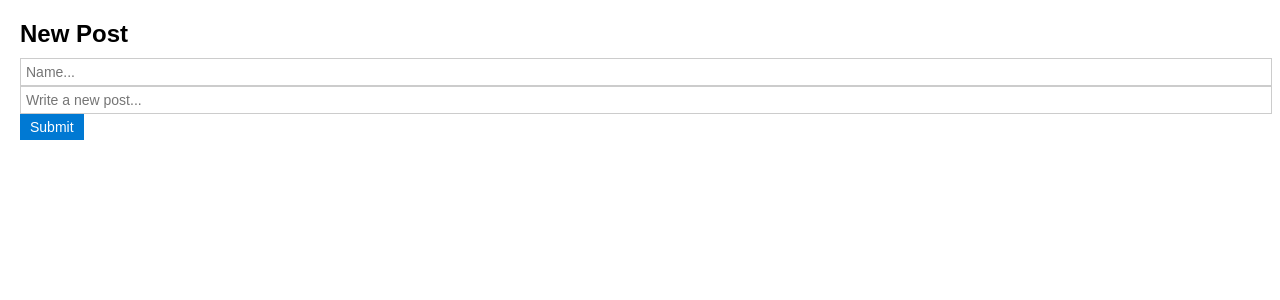
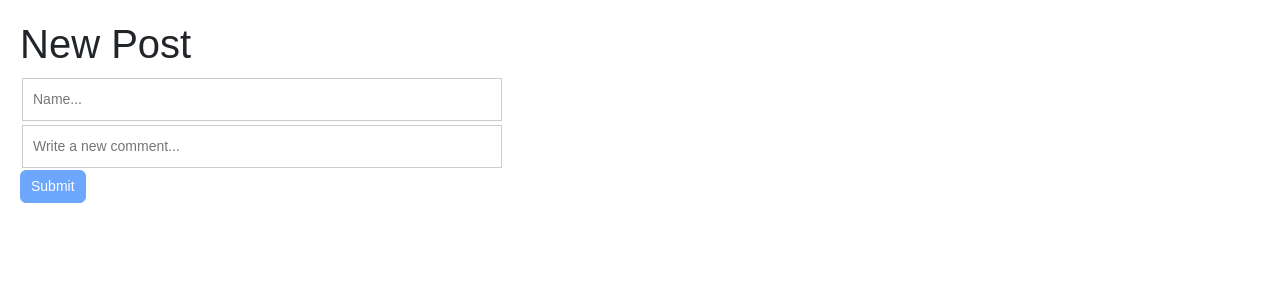
Before and after one commit to dramos2001/NestedCommentApp, a React (Create React App) app: page / in a window 1280 px wide. Shown: the top 300 px of the page. Built offline with nearby package versions, Linux system fonts and the light colour scheme.

Commit message:
Mostly done just needs better styling

```diff
--- a/package.json
+++ b/package.json
@@ -6,6 +6,8 @@
     "@testing-library/jest-dom": "^5.16.5",
     "@testing-library/react": "^13.4.0",
     "@testing-library/user-event": "^13.5.0",
+    "bootstrap": "^5.2.3",
+    "bootstrap-icons": "^1.10.5",
     "react": "^18.2.0",
     "react-dom": "^18.2.0",
     "react-scripts": "5.0.1",
--- a/src/App.css
+++ b/src/App.css
@@ -1,31 +1,44 @@
 .App {
   font-family: Arial, Helvetica, sans-serif;
   margin: 20px;
-}
-
-h1 {
-  font-size: 24px;
-  margin-bottom: 10px;
+  display: flex;
+  flex-direction: column;
 }
 
 .comment-form {
   margin-bottom: 20px;
+  width: max-content;
 }
 
 .comment-form input[type="text"] {
   width: 100%;
-  padding: 5px;
+  margin: 2px;
+  padding: 10px;
   font-size: 14px;
-  border: 1px solid #ccc;
+  border-style: solid;
+  border-color: #ccc;
+  border-width: 1px;
 }
 
-.button {
+#submit-button {
   padding: 5px 10px;
   font-size: 14px;
-  background-color: #0079d3;
-  color: #fff;
-  border: none;
   cursor: pointer;
+  transition: box-shadow 0.3s ease;
+}
+
+#submit-button:disabled,
+#submit-button[disabled] {
+  opacity: 0.6;
+  cursor: not-allowed;
+}
+
+
+#reply-button {
+  padding: 5px 10px;
+  font-size: 12px;
+  cursor: pointer;
+  transition: box-shadow 0.3s ease;
 }
 
 .comments {
@@ -33,7 +46,22 @@ h1 {
 }
 
 .comment {
+  flex-direction: row;
   margin-bottom: 10px;
   padding: 10px;
   border-left: solid #ccc;
 }
+
+.comment-body {
+  padding: 0px;
+}
+
+.comment-scores {
+
+}
+
+#comment-name {
+  font-size: 14px;
+  font-weight: bold;
+  color: #0079d3;
+}
--- a/src/App.js
+++ b/src/App.js
@@ -1,101 +1,77 @@
 import './App.css';
+import 'bootstrap/dist/css/bootstrap.css';
 import React, {useState} from 'react';
+import Comment from './Components/Comment.js';
+import CommentForm from './Components/CommentForm.js'
 
-const Comment = ({ comment }) => {
-  const [replyName, setReplyName] = useState('');
-  const [replyText, setReplyText] = useState('');
-  const [replies, setReplies] = useState([]);
-
-  const handleReplyChange = (e) => {
-    setReplyText(e.target.value);
-  };
-
-  const handleReplyNameChange = (e) => {
-    setReplyName(e.target.value);
-  };
-
-  const handleReplySubmit = (e, name) => {
-    e.preventDefault();
-    const newReply = {
-      name: name,
-      text: replyText,
-      replies: []
-    };
-    setReplies([...replies, newReply]);
-    setReplyText('');
-    setReplyName('');
-  };
-
-  return (
-    <div className='comment'>
-      <p>{comment.name}</p>
-      <p>{comment.text}</p>
-      <form onSubmit={(e) => handleReplySubmit(e, replyName)} className='reply-form'>
-        <input type='text' name='replyNameInput' placeholder='Name...'
-         value={replyName} onChange={handleReplyNameChange}/>
-        <input type='text' placeholder='Reply...'
-         value={replyText} onChange={handleReplyChange}/>
-        <button type='submit' className='button'>Submit</button>
-      </form>
-      <div className='replies'>
-        {replies.map((reply, index) => (
-          <div className='comment' key={index}>
-            <Comment comment={reply}/>
-          </div>
-        ))}
-      </div>
-    </div>
-  );
-};
 
 function App() {
-  const [nameInput, setNameInput] = useState('');
+  // const [nameInput, setNameInput] = useState('');
+  // const [comments, setComments] = useState([]);
+  // const [commentText, setCommentText] = useState('');
+
+  // const canSubmitText = nameInput.trim() === '' || commentText.trim() === '';
+
+  // const handleCommentChange = (e) => {
+  //   setCommentText(e.target.value);
+  // };
+
+  // const handleNameChange = (e) => {
+  //   setNameInput(e.target.value);
+  // };
+
+  // const handleCommentSubmit = (e, parentCommentIndex, name) => {
+  //   e.preventDefault();
+  //   const newComment = {
+  //     name: name,
+  //     text: commentText,
+  //     replies: [],
+  //     score: 0,
+  //   };
+
+  //   if (parentCommentIndex !== undefined) {
+  //     const updatedComments = [...comments];
+  //     updatedComments[parentCommentIndex].replies.push(newComment);
+  //     setComments(updatedComments);
+  //   } else {
+  //     setComments([...comments, newComment]);
+  //   }
+
+  //   setCommentText('');
+  //   setNameInput('');
+  // };
+
   const [comments, setComments] = useState([]);
-  const [commentText, setCommentText] = useState('');
 
-  const handleCommentChange = (e) => {
-    setCommentText(e.target.value);
-  };
-
-  const handleNameChange = (e) => {
-    setNameInput(e.target.value);
-  };
-
-  const handleCommentSubmit = (e, parentCommentIndex, name) => {
-    e.preventDefault();
+  const handleCommentSubmit = (name, text) => {
     const newComment = {
       name: name,
-      text: commentText,
-      replies: []
+      text: text,
+      replies: [],
+      score: 0,
     };
-
-    if (parentCommentIndex !== undefined) {
-      const updatedComments = [...comments];
-      updatedComments[parentCommentIndex].replies.push(newComment);
-      setComments(updatedComments);
-    } else {
-      setComments([...comments, newComment]);
-    }
-
-    setCommentText('');
-    setNameInput('');
+    setComments([...comments, newComment]);
   };
 
   return (
     <div className='App'>
       <h1>New Post</h1>
-      <form onSubmit={(e) => handleCommentSubmit(e, undefined, nameInput)} className='comment-form'>
+      <CommentForm onSubmit={handleCommentSubmit}/>
+      {/* <form className='comment-form' onSubmit={(e) => handleCommentSubmit(e, undefined, nameInput)}>
         <input type='text' name='nameInput' placeholder='Name...'
          value={nameInput} onChange={handleNameChange}/>
+
         <input type='text' name='commentText' placeholder='Write a new post...'
          value={commentText} onChange={handleCommentChange}/>
-        <button type='submit' className='button'>Submit</button>
-      </form>
+
+        <button type='submit' className='submit-button' disabled={canSubmitText}>Submit</button>
+      </form> */}
       <div className='comments'>
         {comments.map((comment, index) => (
-          <div className='comment' key={index}>
-            <Comment comment={comment}/>
-          </div>
+          // <div className='comment' key={index}>
+          //   <Comment comment={comment}/>
+          // </div>
+          <Comment comment={comment}/>
         ))}
       </div>
     </div>
--- /dev/null
+++ b/src/Components/Comment.js
@@ -0,0 +1,54 @@
+import '../App.css';
+import React, {useState} from 'react';
+import CommentForm from './CommentForm';
+import VoteComment from './VoteComment';
+
+const Comment = ({ comment }) => {
+    const [replies, setReplies] = useState([]);
+    const [isReplying, setIsReplying] = useState(false);
+    const [formStatus, setFormStatus] = useState(false);
+
+    const handleReplySubmit = (name, text) => {
+      const newReply = {
+        name: name,
+        text: text,
+        replies: [],
+        score: 0,
+      };
+      setReplies([...replies, newReply]);
+      setFormStatus(true);
+    };
+
+    const handleReplyButtonClick = () => {
+      setIsReplying(true);
+      setFormStatus(false);
+    }
+
+    return (
+      <div className='comment'>
+        <div className='comment-body'>
+          <p id='comment-name'>{comment.name}</p>
+          <p>{comment.text}</p>
+        </div>
+        <VoteComment/>
+        <button id='reply-button' class="btn btn-dark rounded" onClick={handleReplyButtonClick}>
+          Reply
+        </button>
+        {isReplying && !formStatus && (
+          <div>
+            <CommentForm onSubmit={handleReplySubmit}/>
+          </div>
+        )}
+        {isReplying && (
+          <div className='replies'>
+            {replies.map((reply, index) => (
+              <div key={index}>
+                <Comment comment={reply}/>
+              </div>
+            ))}
+          </div>
+        )}
+      </div>
+    );
+};
+export default Comment;
--- /dev/null
+++ b/src/Components/CommentForm.js
@@ -0,0 +1,37 @@
+import '../App.css';
+import React, {useState} from 'react';
+
+const CommentForm = ({ onSubmit }) => {
+  const [nameInput, setNameInput] = useState('');
+  const [commentText, setCommentText] = useState('');
+
+  const handleCommentChange = (e) => {
+    setCommentText(e.target.value);
+  };
+
+  const handleNameChange = (e) => {
+    setNameInput(e.target.value);
+  };
+
+  const handleFormSubmit = (e) => {
+    e.preventDefault();
+    onSubmit(nameInput, commentText);
+    setCommentText('');
+    setNameInput('');
+  };
+
+  const canSubmitText = nameInput.trim() === '' || commentText.trim() === '';
+
+  return (
+    <form className="comment-form" onSubmit={handleFormSubmit}>
+      <input type="text" name="nameInput" placeholder="Name..."
+        value={nameInput} onChange={handleNameChange}
+      />
+      <input type="text" name="commentText" placeholder="Write a new comment..."
+        value={commentText} onChange={handleCommentChange}
+      />
+      <button type="submit" class="btn btn-primary rounded" id="submit-button" disabled={canSubmitText}>Submit</button>
+    </form>
+  );
+};
+export default CommentForm
--- /dev/null
+++ b/src/Components/VoteComment.js
@@ -0,0 +1,31 @@
+import '../App.css';
+import React, {useState} from 'react';
+
+const VoteComment = () => {
+  const [score, setCommentScore] = useState(0);
+
+  const handleCommentUpvote = () => {
+    setCommentScore(score + 1);
+  };
+
+  const handleCommentDownvote = () => {
+    setCommentScore(score - 1);
+  };
+
+  return (
+    <div className='comment-scores'>
+      <button onClick={handleCommentUpvote}>
+        <svg xmlns="http://www.w3.org/2000/svg" width="16" height="16" fill="currentColor" class="bi bi-arrow-up" viewBox="0 0 16 16">
+          <path fill-rule="evenodd" d="M8 15a.5.5 0 0 0 .5-.5V2.707l3.146 3.147a.5.5 0 0 0 .708-.708l-4-4a.5.5 0 0 0-.708 0l-4 4a.5.5 0 1 0 .708.708L7.5 2.707V14.5a.5.5 0 0 0 .5.5z"/>
+        </svg>
+      </button>
+      <span>{score}</span>
+      <button onClick={handleCommentDownvote}>
+        <svg xmlns="http://www.w3.org/2000/svg" width="16" height="16" fill="currentColor" class="bi bi-arrow-down" viewBox="0 0 16 16">
+          <path fill-rule="evenodd" d="M8 1a.5.5 0 0 1 .5.5v11.793l3.146-3.147a.5.5 0 0 1 .708.708l-4 4a.5.5 0 0 1-.708 0l-4-4a.5.5 0 0 1 .708-.708L7.5 13.293V1.5A.5.5 0 0 1 8 1z"/>
+        </svg>
+      </button>
+    </div>
+  );
+};
+export default VoteComment;
```
Also changed, not shown: 1 other file (tests, documents, lock files or other folders).
